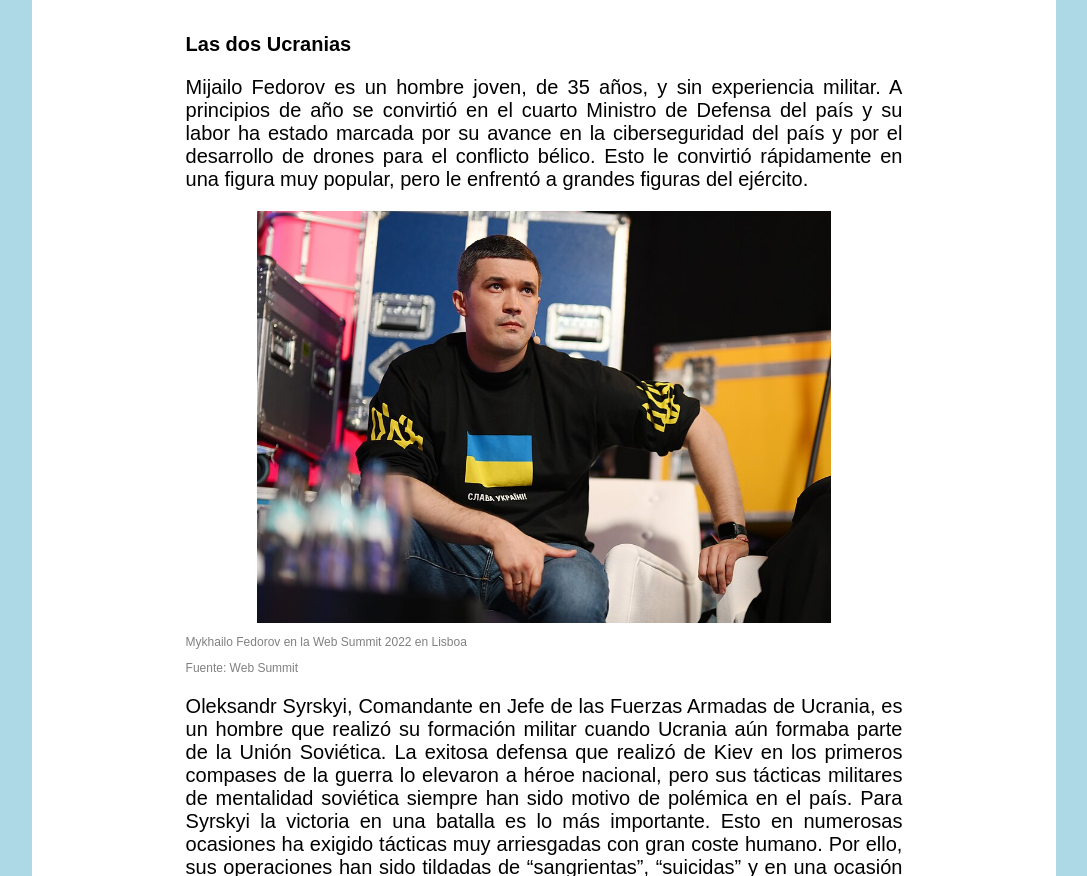
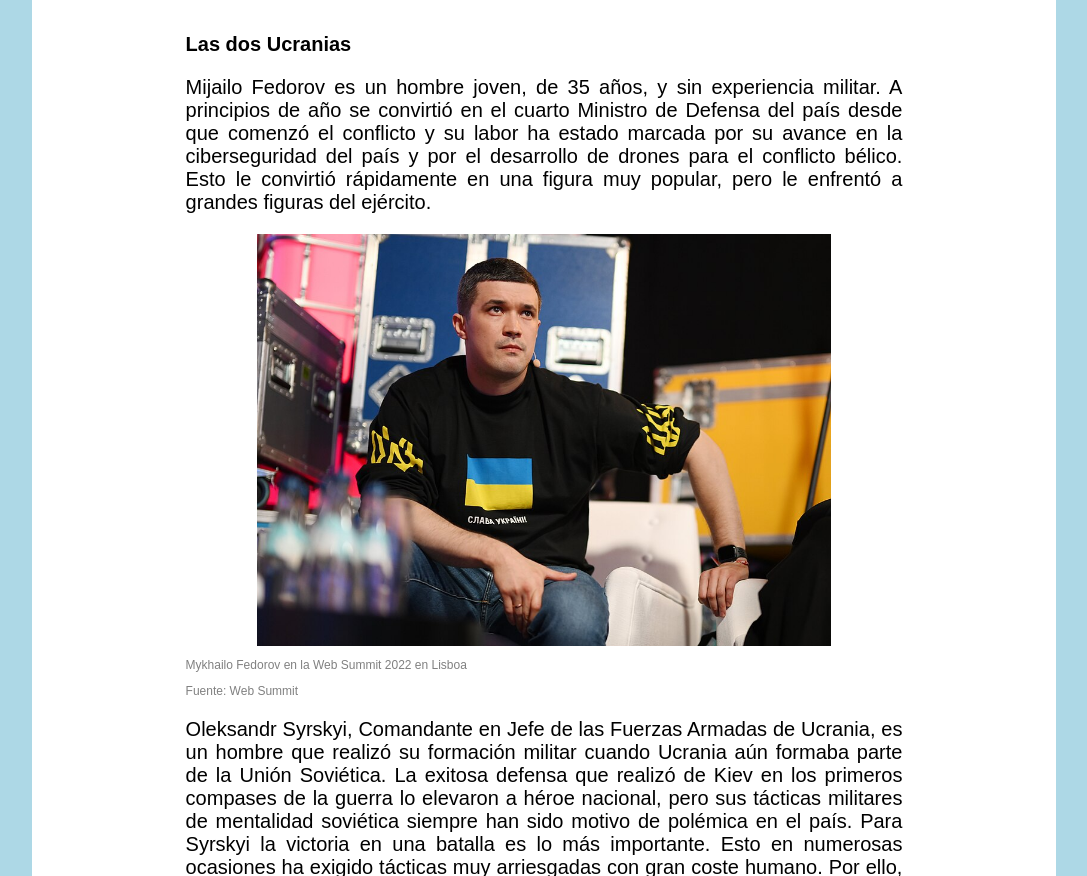
Before and after one commit to DavidFronGuiu/Web, a plain HTML site: page pages/fedorov/index.html in a window 1280 px wide. Shown: the part 1173-2049 px from the top of the page, without its empty margins (96-1183 px from the left). Drawn offline with Linux system fonts and the light colour scheme; a script that the page names is missing.

Commit message:
Update index.html

```diff
--- a/pages/fedorov/index.html
+++ b/pages/fedorov/index.html
@@ -47,7 +47,7 @@
 
             <p>
                 Mijailo Fedorov es un hombre joven, de 35 años, y sin experiencia militar. A principios de año se convirtió en el cuarto
-                Ministro de Defensa del país y su labor ha estado marcada por su avance en la ciberseguridad del país y por el desarrollo
+                Ministro de Defensa del país desde que comenzó el conflicto y su labor ha estado marcada por su avance en la ciberseguridad del país y por el desarrollo
                 de drones para el conflicto bélico. Esto le convirtió rápidamente en una figura muy popular, pero le enfrentó a grandes
                 figuras del ejército.
             </p>
```
